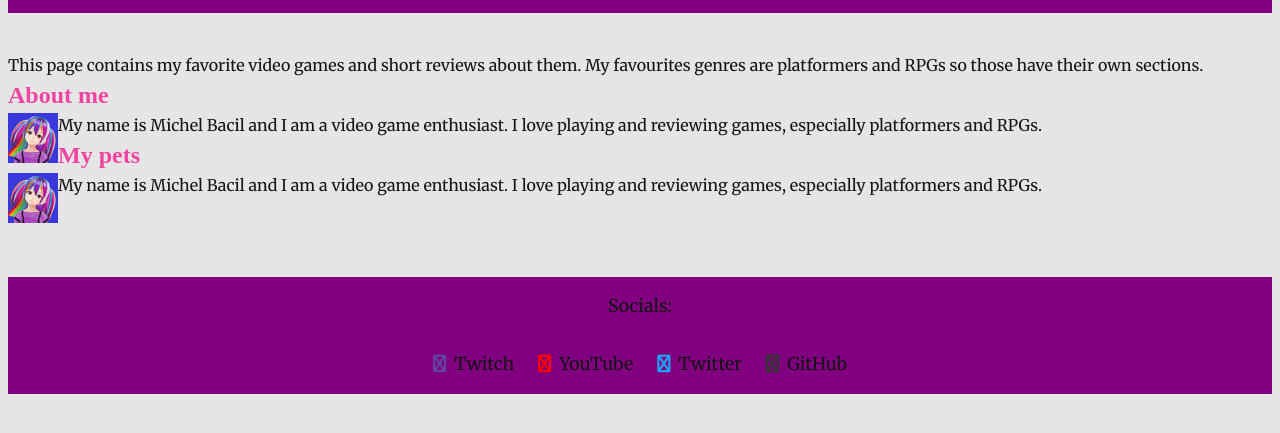
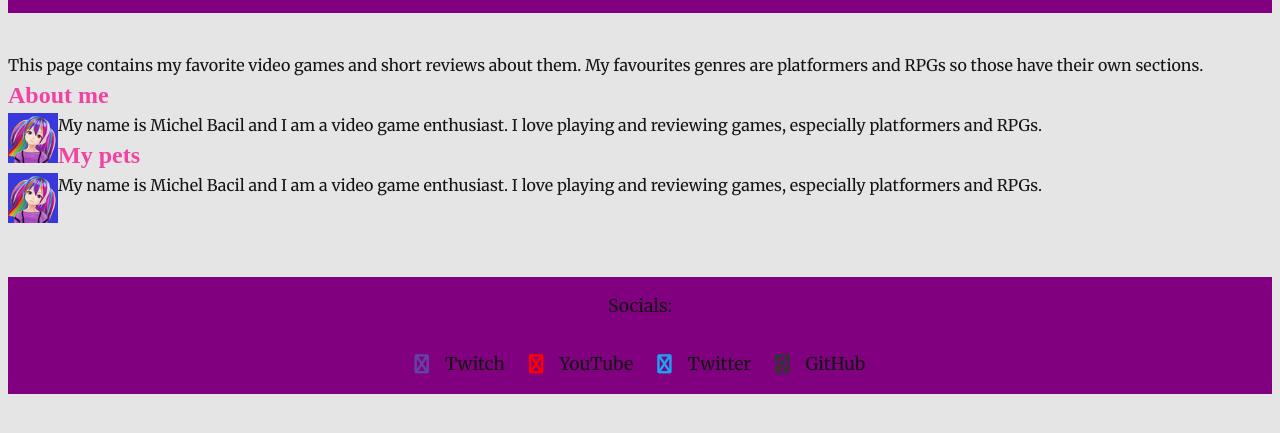
Before and after one commit to MichaelBacil/michelbacil-gaming, a plain HTML site: page index.html in a window 1280 px wide. Shown: the part 99-532 px from the top of the page. Drawn offline with Linux system fonts and the light colour scheme; a web font is replaced by a local one.

Commit message:
Enhance icon visibility and styling

```diff
--- a/css/style.css
+++ b/css/style.css
@@ -127,6 +127,13 @@ footer p {
     display: flex;
     align-items: center;
     gap: 0.5rem;
+    font-size: 1.1rem;
+}
+
+.social-links a::before {
+    font-size: 1.2rem;
+    line-height: 1;
+    margin-right: 0.5rem;
 }
 
 .social-links a[href*="twitch"]::before {
```
